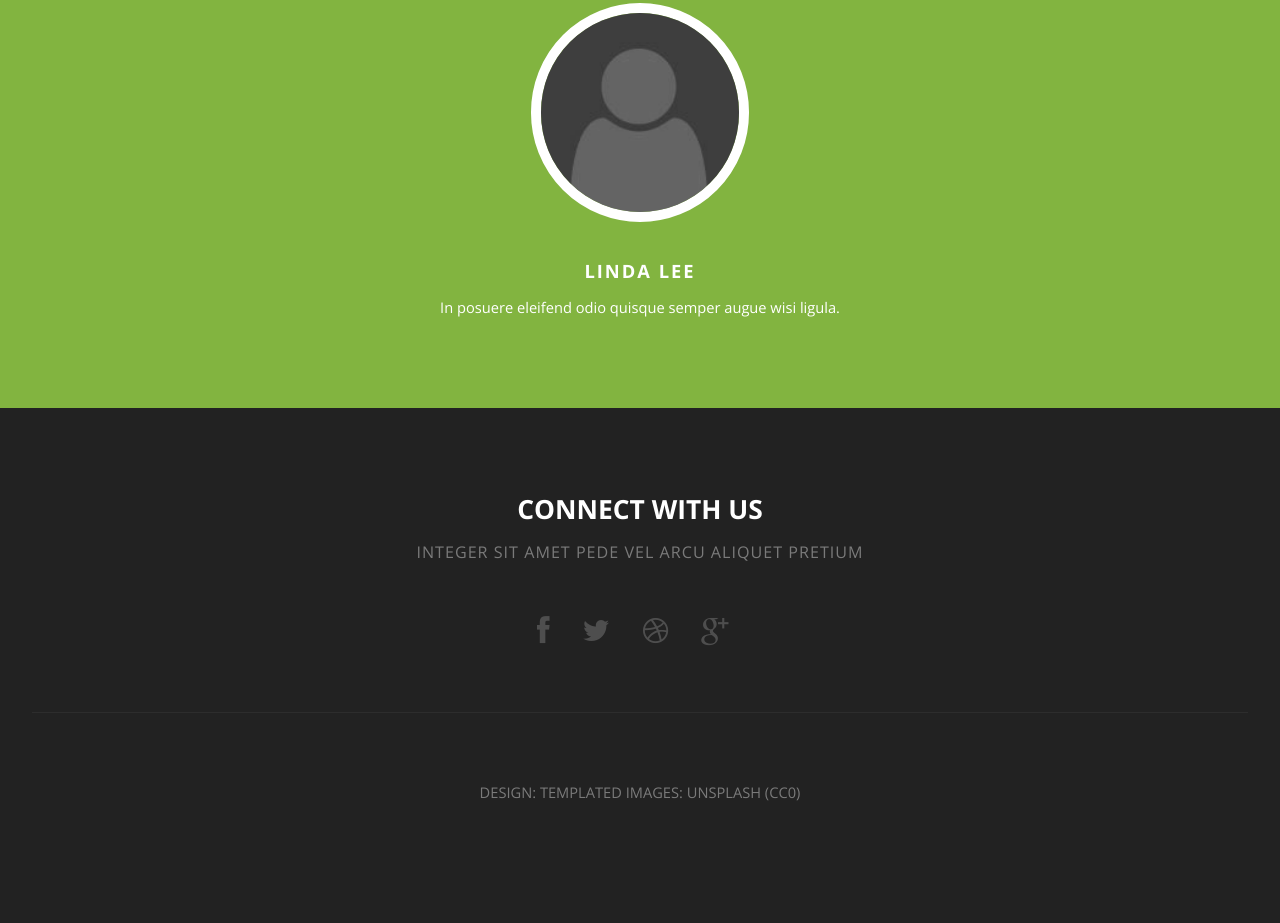
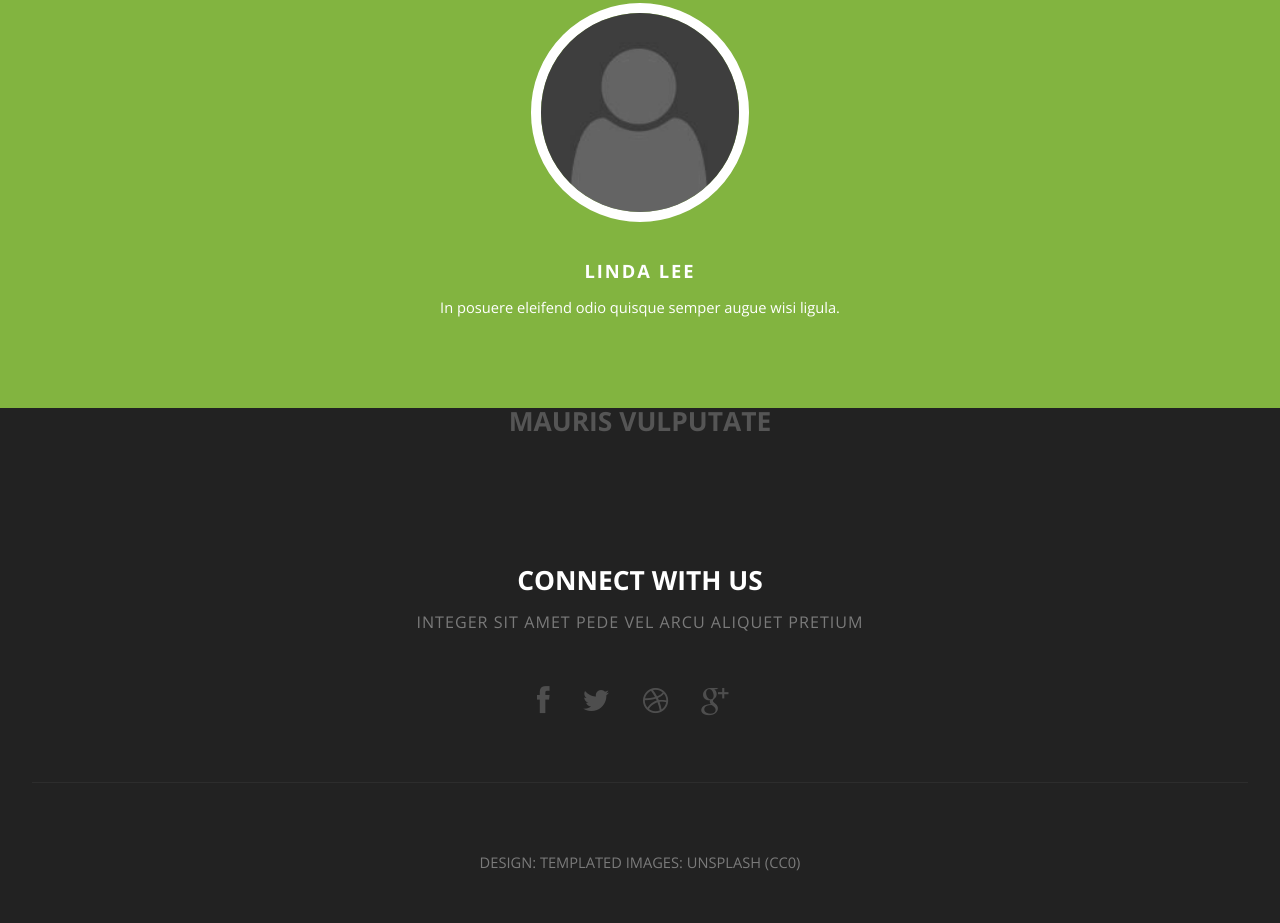
Before and after one commit to manan1011/Solarize-website, a plain HTML site: page right-sidebar.html in a window 1280 px wide. Shown: the part 2801-3724 px from the top of the page. Before the commit the page ends 3680 px from the top, so only its background shows below. Drawn offline with nearby package versions, Linux system fonts and the light colour scheme.

Commit message:
add on the header code in website

```diff
--- a/right-sidebar.html
+++ b/right-sidebar.html
@@ -152,7 +152,9 @@
 					</div>
 				</section>
 			</div>
-
+								<header class="major">
+									<h2>Mauris vulputate</h2>
+								</header>
 	<!-- Footer -->
 		<div id="footer">
 			<section class="container">
```
